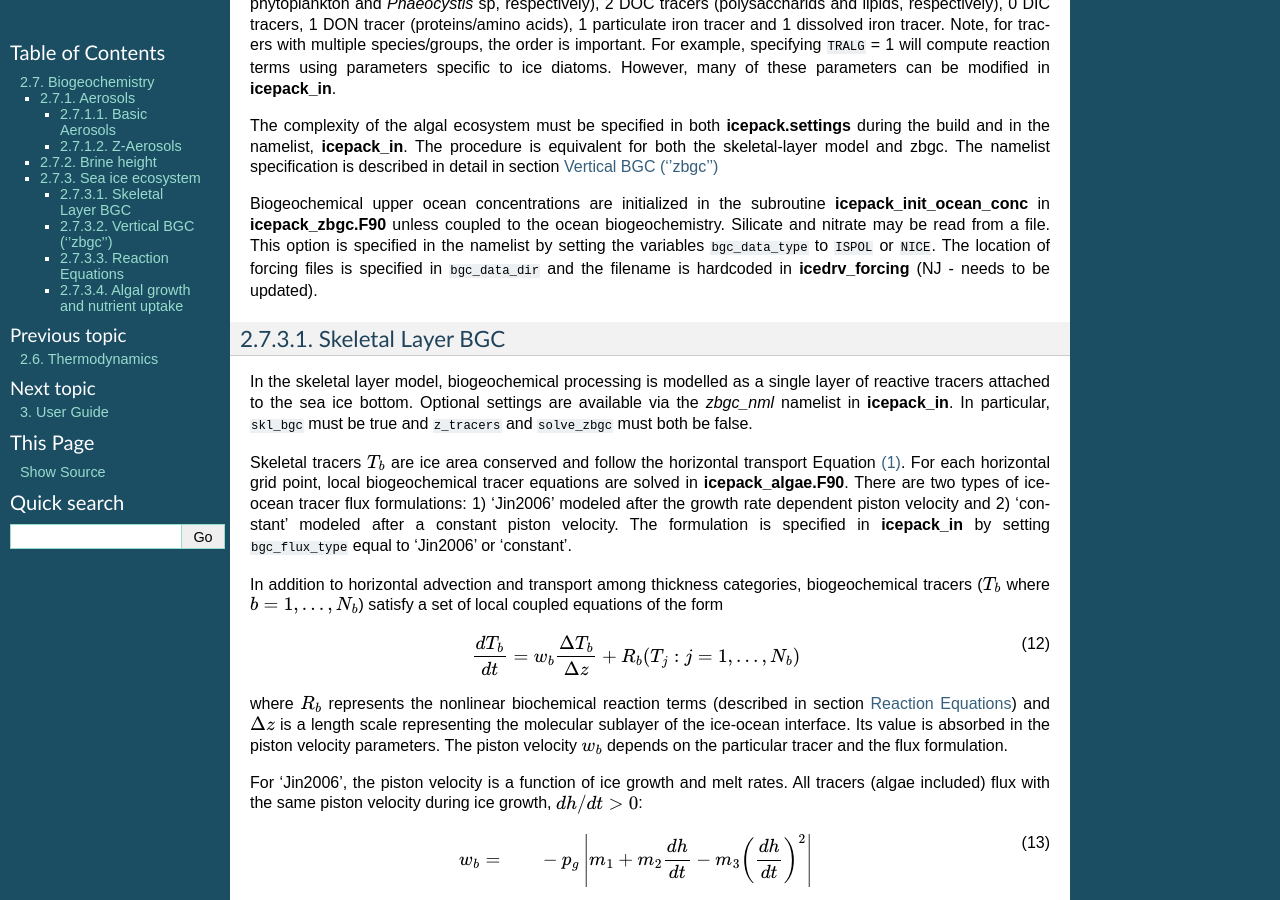
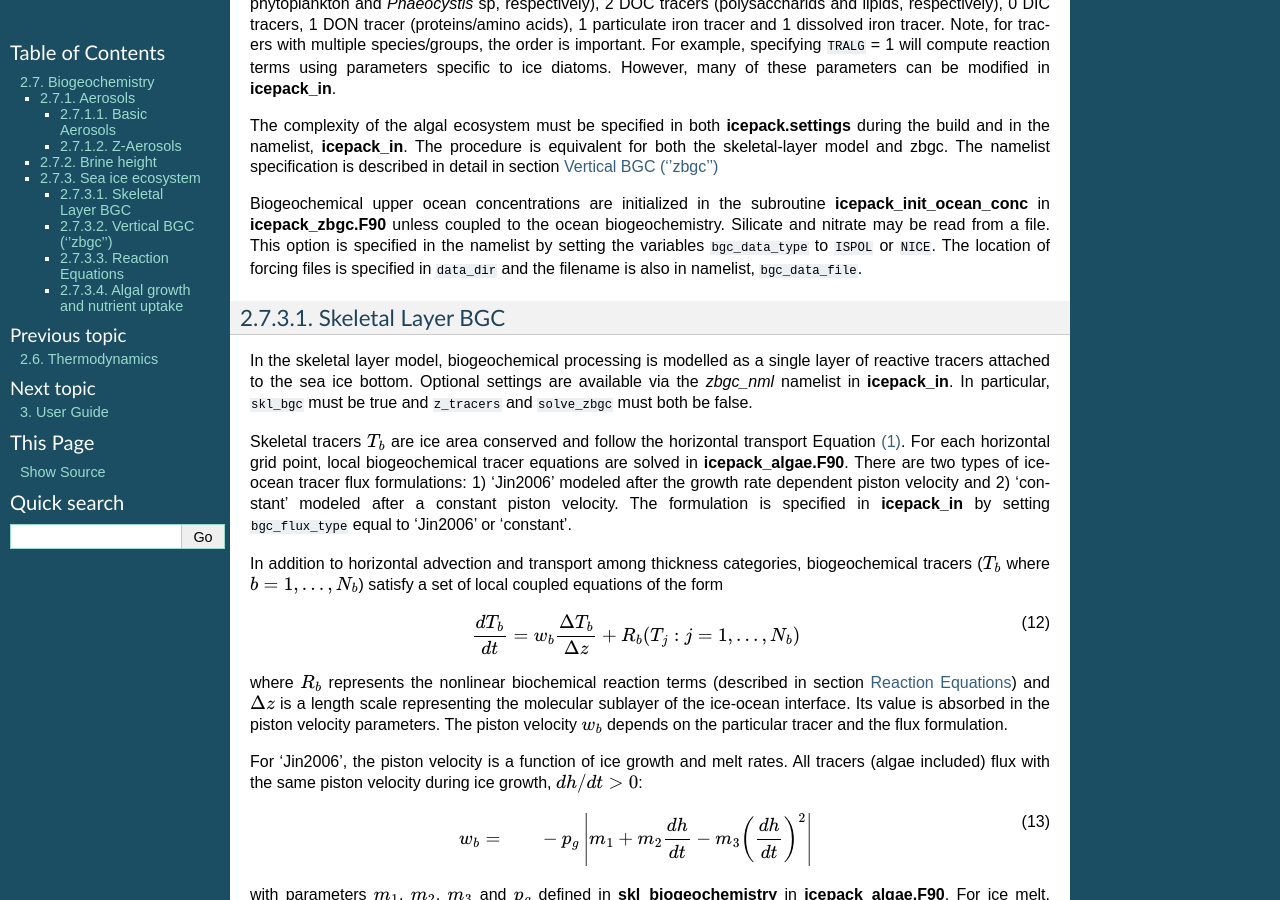
Before and after one commit to CICE-Consortium/Icepack, a Sphinx documentation site: the page built from doc/source/science_guide/sg_bgc.rst, in a window 1280 px wide and 900 px high, scrolled down 3893 px. Built offline with Sphinx 7.4.7, drawn with Linux system fonts in a browser that asks for light colours; cross-references to code outside the pages are shown as plain code.

Commit message:
removing bgc_data_dir from doc

```diff
--- a/doc/source/icepack_index.rst
+++ b/doc/source/icepack_index.rst
@@ -56,7 +56,6 @@ either Celsius or Kelvin units).
    "awtvdf", "weighting factor for visible, diffuse albedo", "0.63282"
    "awtvdr", "weighting factor for visible, direct albedo", "0.00318"
    "**B**", "", ""
-   "bgc_data_dir", ":math:`\bullet` data directory for bgc", ""
    "bgc_data_type", ":math:`\bullet` forcing type for biogeochemistry", ""
    "bgc_flux_type", ":math:`\bullet` ice-ocean flux velocity type", ""
    "bgc_tracer_type", "tracer_type for bgc tracers", ""
--- a/doc/source/science_guide/sg_bgc.rst
+++ b/doc/source/science_guide/sg_bgc.rst
@@ -299,8 +299,8 @@ subroutine **icepack\_init\_ocean\_conc** in **icepack\_zbgc.F90** unless
 coupled to the ocean biogeochemistry. Silicate and nitrate may be read
 from a file. This option is specified in the namelist by setting the
 variables ``bgc_data_type`` to ``ISPOL``  or ``NICE``. The location of
-forcing files is specified in ``bgc_data_dir`` and the filename is hardcoded
-in **icedrv\_forcing** (NJ - needs to be updated).
+forcing files is specified in ``data_dir`` and the filename is also in
+namelist, ``bgc_data_file``.
 
 
 Skeletal Layer BGC
--- a/doc/source/user_guide/ug_case_settings.rst
+++ b/doc/source/user_guide/ug_case_settings.rst
@@ -255,7 +255,6 @@ column physics.
    "``scale_bgc``", "true/false", "Initialize biogeochemical profiles to scale with prognosed salinity profile", "``.false.``"
    "``solve_zsal``", "true/false", "prognostic salinity tracer used with ktherm = 1", "``.false.``"
    "``restart_zsal``", "true/false", "restarts zsalinity", "``.false.``"
-   "``bgc_data_dir``", "``/nitrate_and_silicate/forcing_directory/``", "", "'``/nitrate_and_silicate/forcing_directory/``'"
    "``bgc_data_type``", "``default``", "fixed, spatially homogeneous constant values defined in the code", ""
    "", "``clim``", "monthly climatology data file (see icedrv_forcing_bgc.F90) :cite:`GLBA06`", ""
    "", "``NICE``", "N-ICE experiment data", ""
```
